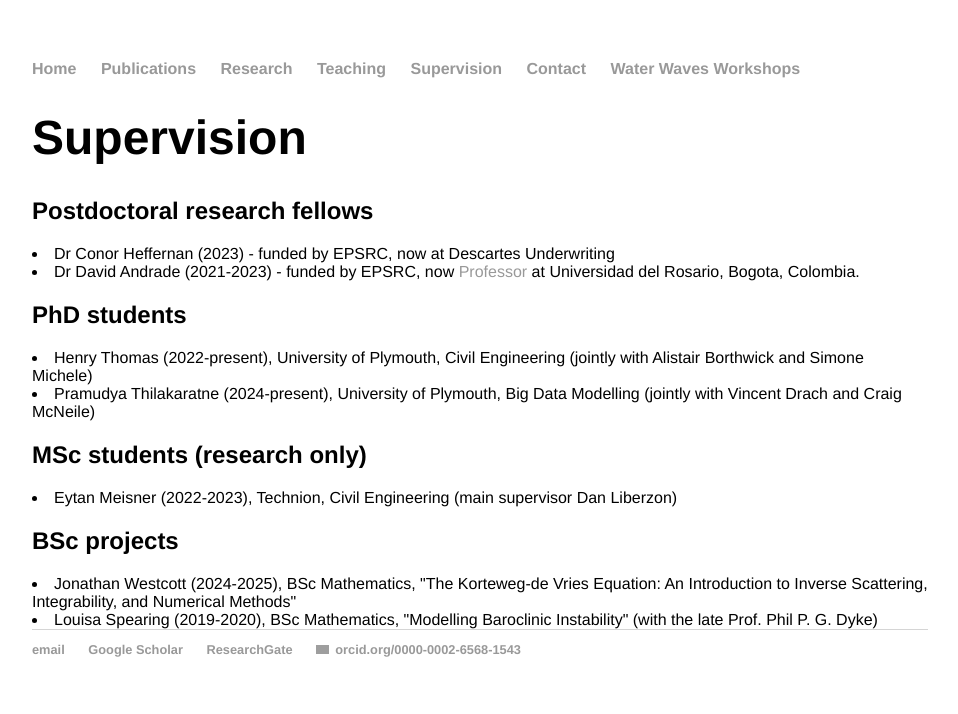
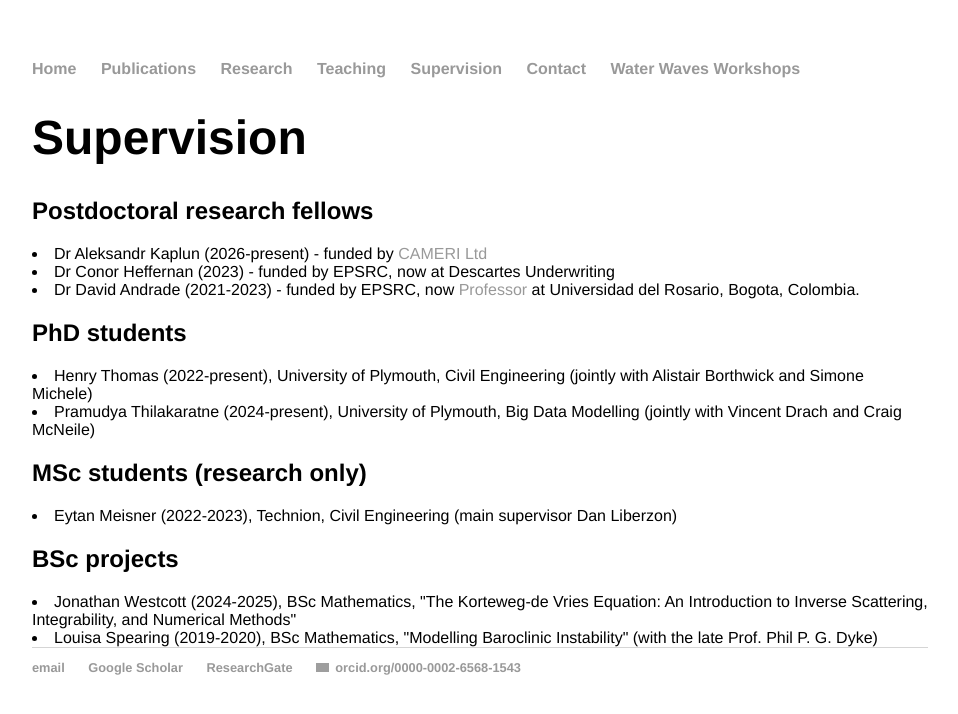
Before and after one commit to rstuhlmeier/rstuhlmeier.github.io, a Jekyll site: the page built from supervision/index.html, in a window 1280 px wide. Shown: the top 714 px of the page, without its empty margins (160-1118 px from the left). Built offline with Jekyll 4.4.1, drawn with Linux system fonts in a browser that asks for light colours; grey boxes are pictures that could not be loaded.

Commit message:
Add Dr Aleksandr Kaplun to postdoctoral fellows list

```diff
--- a/supervision/index.html
+++ b/supervision/index.html
@@ -6,6 +6,7 @@ title: Raphael Stuhlmeier - Supervision
 <h1>Supervision </h1>
 
 <h2>Postdoctoral research fellows</h2>
+<li>Dr Aleksandr Kaplun (2026-present) - funded by <a href="https://www.cameri-eng.com/">CAMERI Ltd</a> </li>
 <li>Dr Conor Heffernan (2023) - funded by EPSRC, now at Descartes Underwriting</li>
 <li>Dr David Andrade (2021-2023) - funded by EPSRC, now <a href="https://pure.urosario.edu.co/en/persons/david-eugenio-andrade-perez">Professor</a> at Universidad del Rosario, Bogota, Colombia.</li>
 
```
